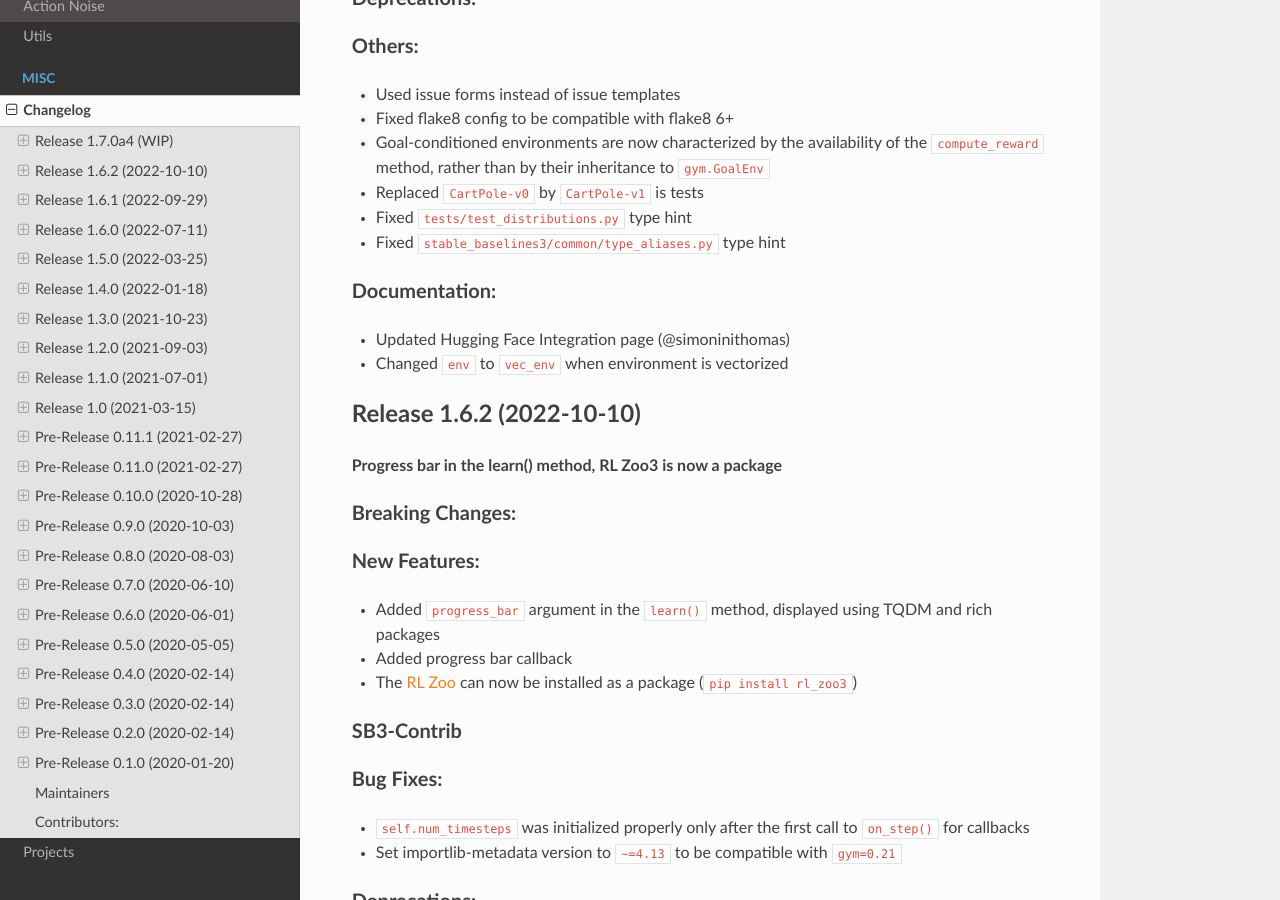
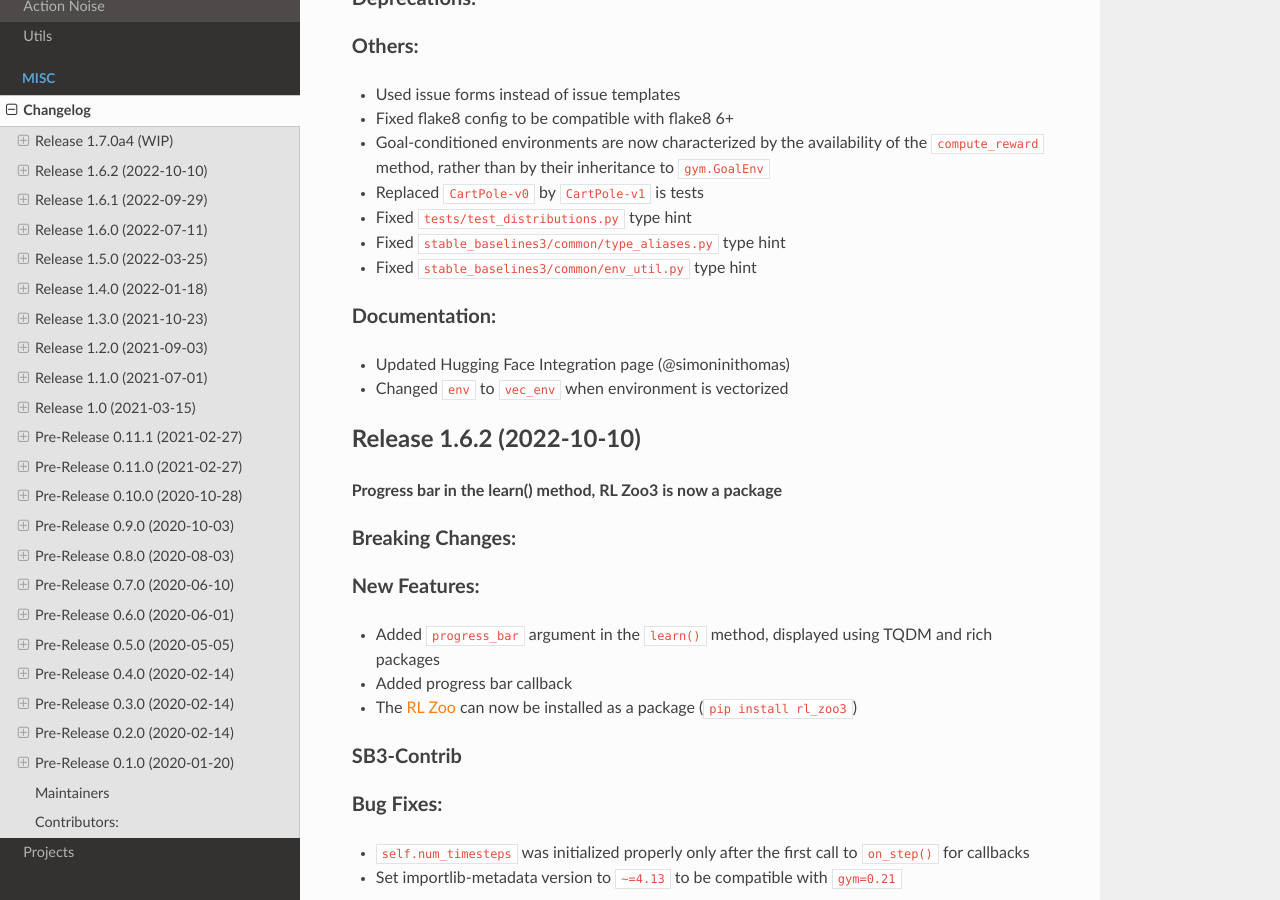
Before and after one commit to DLR-RM/stable-baselines3, a Sphinx documentation site: the page built from docs/misc/changelog.rst, in a window 1280 px wide and 900 px high, scrolled down 857 px. Built offline with Sphinx 7.4.7 and the Read the Docs theme 2.0.0, drawn with Linux system fonts in a browser that asks for light colours; pages that are not in the unit, such as notebooks, are missing from menus.

Commit message:
Update changelog

```diff
--- a/docs/misc/changelog.rst
+++ b/docs/misc/changelog.rst
@@ -42,6 +42,7 @@ Others:
 - Replaced ``CartPole-v0`` by ``CartPole-v1`` is tests
 - Fixed ``tests/test_distributions.py`` type hint
 - Fixed ``stable_baselines3/common/type_aliases.py`` type hint
+- Fixed ``stable_baselines3/common/env_util.py`` type hint
 
 Documentation:
 ^^^^^^^^^^^^^^
```
